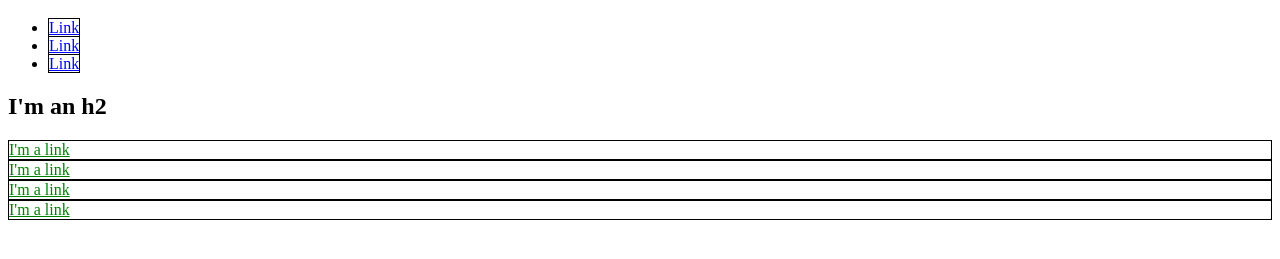
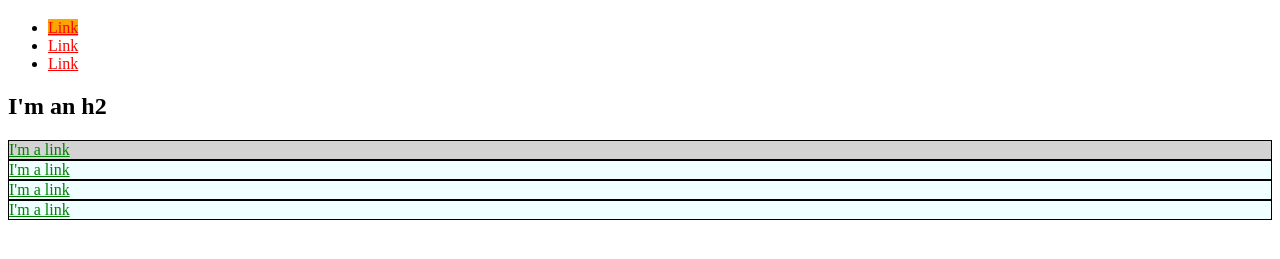
Before and after one commit to jp-castro/jp-castro.github.io, a plain HTML site: page index.html in a window 1280 px wide. Shown: the part 61-320 px from the top of the page. Drawn offline with Linux system fonts and the light colour scheme.

Commit message:
Implement IDs and classes as well as more styling

```diff
--- a/index.html
+++ b/index.html
@@ -7,15 +7,20 @@
       a {
         color: red;
       }
-      div {
+      #exec-bio {
+        background-color: lightgray;
+      }
+      .bar {
+        background-color: azure;
+      }
+      .bio-box {
         border: 1px solid black;
       }
-      div a {
+      .bio-box a {
         color: green;
       }
-      ul a {
-        border: 1px solid black;
-        color: blue;
+      #foo {
+        background-color: orange;
       }
     </style>
   </head>
@@ -23,7 +28,7 @@
     <h1>I'm an h1</h1>
     <ul>
       <li>
-        <a href="http://example.com/">Link</a>
+        <a href="http://example.com/" id="foo">Link</a>
       </li>
       <li>
         <a href="http://example.com/" >Link</a>
@@ -33,16 +38,16 @@
       </li>
     </ul>
     <h2>I'm an h2</h2>
-    <div>
+    <div id="exec-bio" class="bio-box bar">
       <a href="http://example.com/">I'm a link</a>
     </div>
-    <div>
+    <div class="bio-box bar">
       <a href="http://example.com/">I'm a link</a>
     </div>
-    <div>
+    <div class="bio-box bar">
       <a href="http://example.com/">I'm a link</a>
     </div>
-    <div>
+    <div class="bio-box bar">
       <a href="http://example.com/">I'm a link</a>
     </div>
   </body>
```
